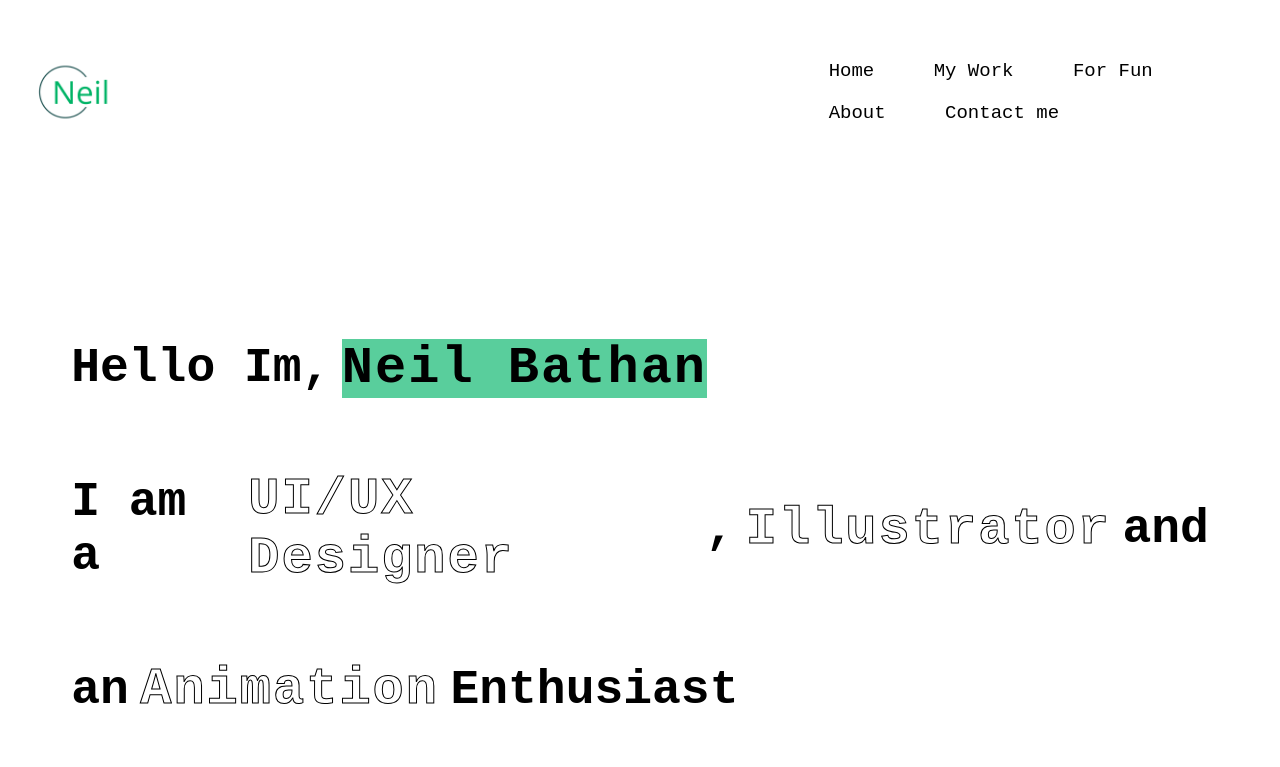
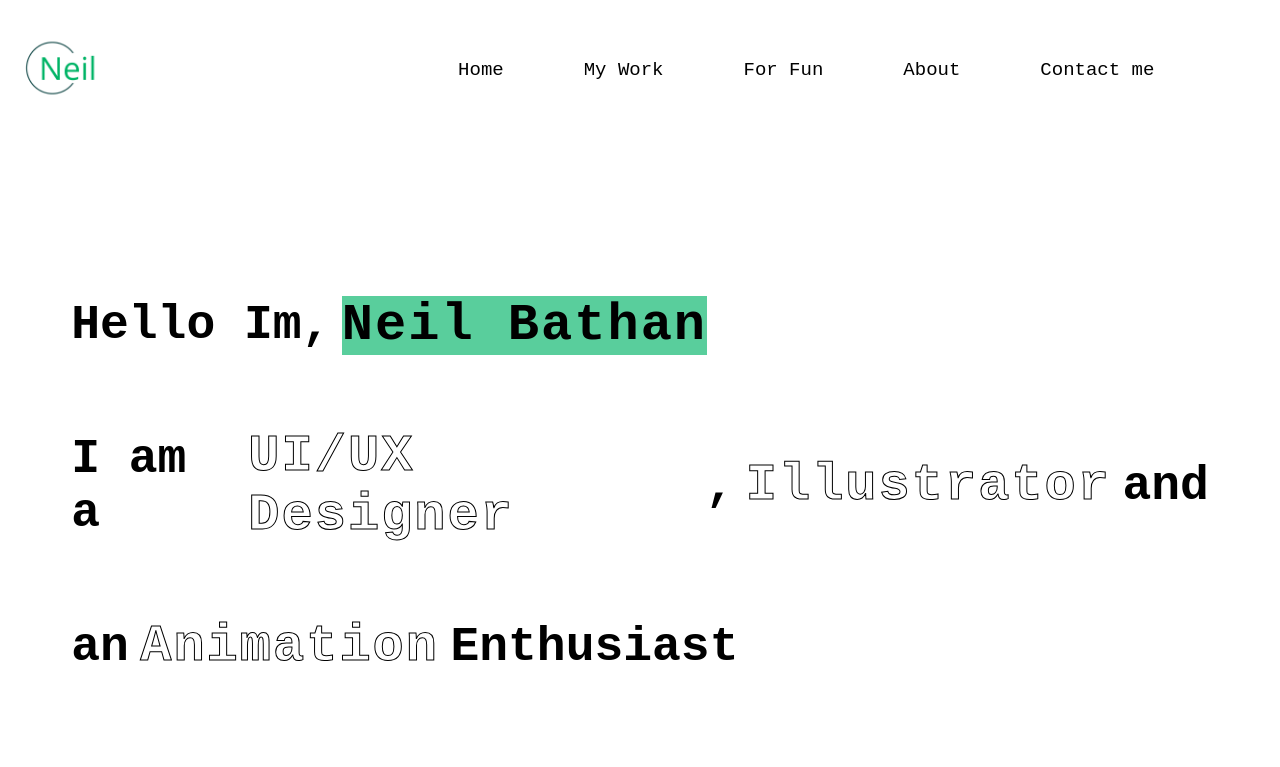
Before and after one commit to Jo-shii/UX_UI_HE_17, a plain HTML site: page index.html in a window 1280 px wide. Shown: the top 767 px of the page. Drawn offline with Linux system fonts and the light colour scheme; a web font is replaced by a local one.

Commit message:
reiterate

```diff
--- a/CSS/style.css
+++ b/CSS/style.css
@@ -1,4 +1,8 @@
 
+.body{
+    margin-left: 160px;
+    margin-right: 160px;
+}
 
 .inlineBlock{
     display: inline-block;
@@ -19,6 +23,28 @@ li:hover {
     background-color: #59CE9C
 }
 
+/* .Logo {
+    display: flex;
+    align-items: center;
+    align-content: center;
+    width: 98%;
+    padding: 1%;
+    gap: 600px;
+} */
+
+nav {
+    width: 100%;
+
+    gap: 16;
+
+}
+
+.navigation{
+    display: flex;
+    flex-direction: row;
+    align-items: center;
+}
+
 .nav-menu {
     gap: 32px;
    display: flex;
@@ -26,28 +52,18 @@ li:hover {
     width: 90%;
  margin-right: 100%;
 }
-
-.Logo {
-    display: flex;
-    align-items: center;
-    align-content: center;
-    width: 98%;
-    padding: 1%;
-    gap: 600px;
-}
-
-nav {
+/* nav {
 
     width: 100%;
     padding: 1%;
-}
+} */
 
-ul {
+/* ul {
 
     width: 90%;
  margin-right: 100%;
 
-}
+} */
 
 h1{
     font-family: 'Martian Mono', monospace;
--- a/index.html
+++ b/index.html
@@ -13,9 +13,9 @@
 <header class="navigation">
     <div class= "Logo">
         <img src="Images/logo-color.png" alt="Logo" height="120px" width="120px">
-
+    </div>
     <nav class="inlineBlock">
-<ul>
+<ul class="nav-menu">
     <li class="inlineBlock"> <a href= "#">Home</a></li>
     <li class="inlineBlock"> <a href= "#">My Work</a></li>
     <li class="inlineBlock"> <a href= "#">For Fun</a></li>
@@ -23,7 +23,7 @@
     <li class="inlineBlock"> <a href= "#">Contact me</a></li>
 </ul>
 </nav>
-</div>
+
 </header>
 
 <section class="heroSC">
```
